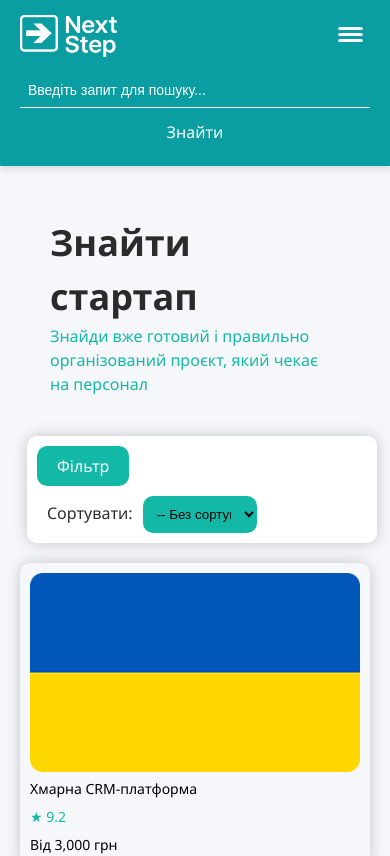
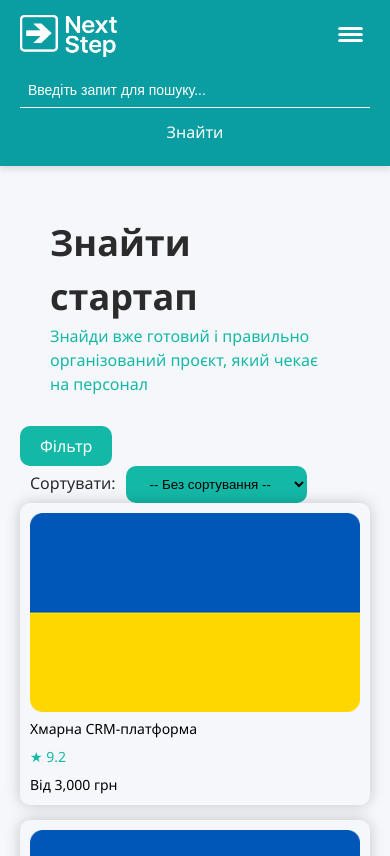
Before and after one commit to dark0m0n/NextStep, a React app in the folder frontend/: page /searchproj in a window 390 px wide. Shown: the top 856 px of the page. Built offline with nearby package versions, Linux system fonts and the light colour scheme; the HTML template or start-up script is replaced by a standard one.

Commit message:
phone ver. updated

```diff
--- a/frontend/src/pages/SearchProject.jsx
+++ b/frontend/src/pages/SearchProject.jsx
@@ -262,14 +262,14 @@ export default function SearchPage() {
                     </p>
 
                 </div>
-                    <div className="options">
+                    <div className="options1">
                         <div className="start-fltr">
                             <button className="fbtn" onClick={toggleFltr}>Фільтр</button>
                         </div>
                         <div className="start-fltr">
                             <div className="sort-control">
                                 <label htmlFor="sortSelect">Сортувати:</label>
-                                <select id="sortSelect" onChange={(e) => setSortOption(e.target.value)}>
+                                <select id="sortSelect1" onChange={(e) => setSortOption(e.target.value)}>
                                     <option value="">-- Без сортування --</option>
                                     <option value="price-asc">Ціна: від найменшої</option>
                                     <option value="price-desc">Ціна: від найбільшої</option>
```
